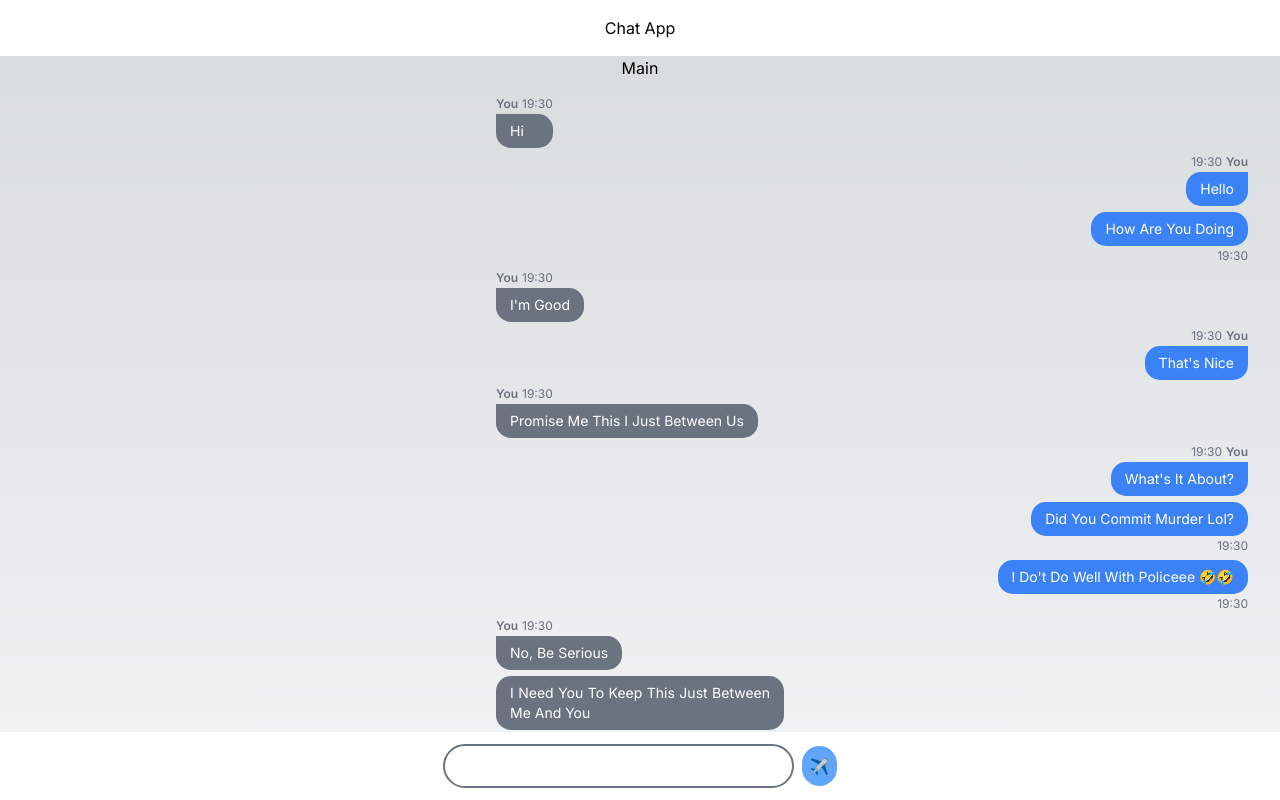
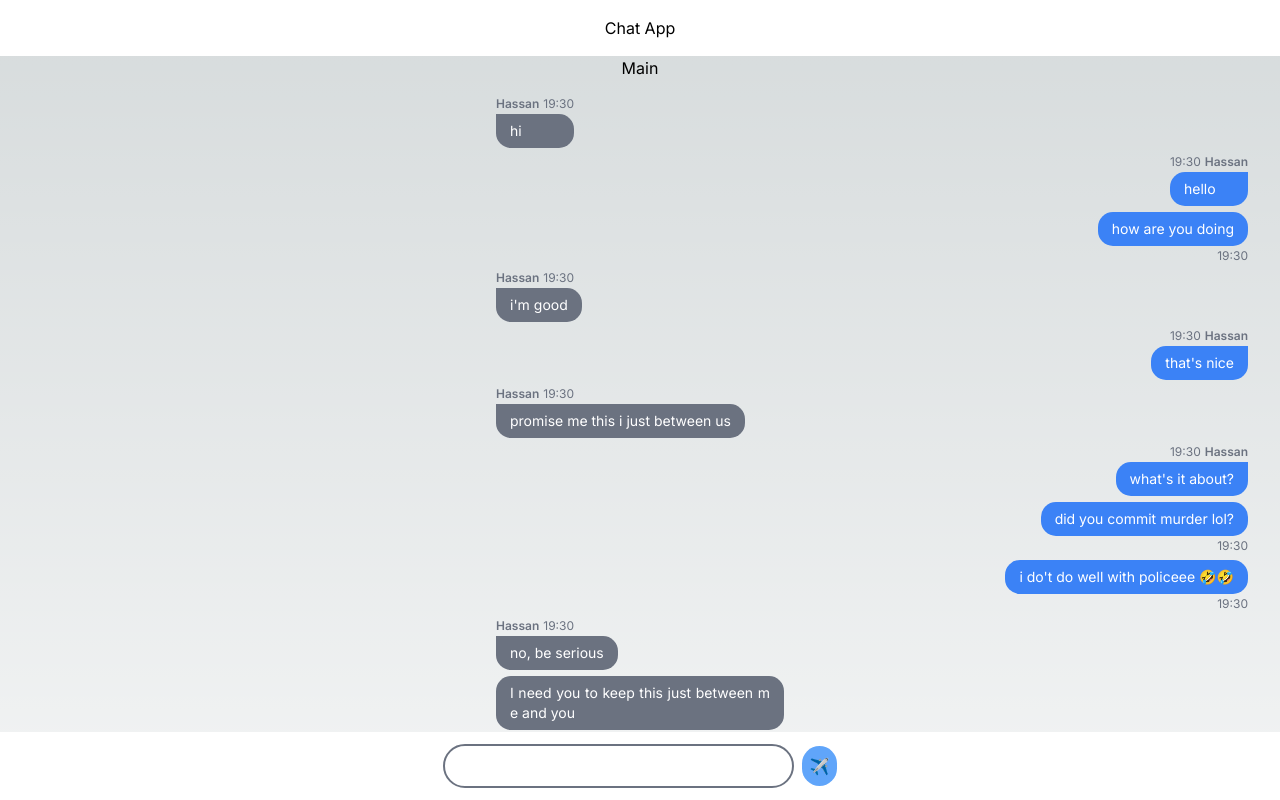
Before and after one commit to Hassan-neu/product-checker, a Next.js app: page / in a window 1280 px wide. Shown: the top 800 px of the page. Built offline with nearby package versions, Linux system fonts and the light colour scheme.

Commit message:
:wrench: removed message capitalization

```diff
--- a/src/components/message.js
+++ b/src/components/message.js
@@ -34,11 +34,11 @@ const Message = ({ sender, consecMessage, msg }) => {
                             consecMessage ? "hidden" : ""
                         } `}
                     >
-                        You
+                        Hassan
                     </span>
                 </div>
                 <div
-                    className={`text-sm capitalize text-white text-justify rounded-[15px] px-[1em] py-[.5em] break-all bg-blue-500 ${
+                    className={`text-sm text-white text-justify rounded-[15px] px-[1em] py-[.5em] break-all bg-blue-500 ${
                         sender ? "rounded-tr-[0]" : "rounded-tl-[0] bg-gray-500"
                     } ${consecMessage && sender && "!rounded-tr-[15px] "} ${
                         consecMessage && !sender && "!rounded-tl-[15px] "
```
